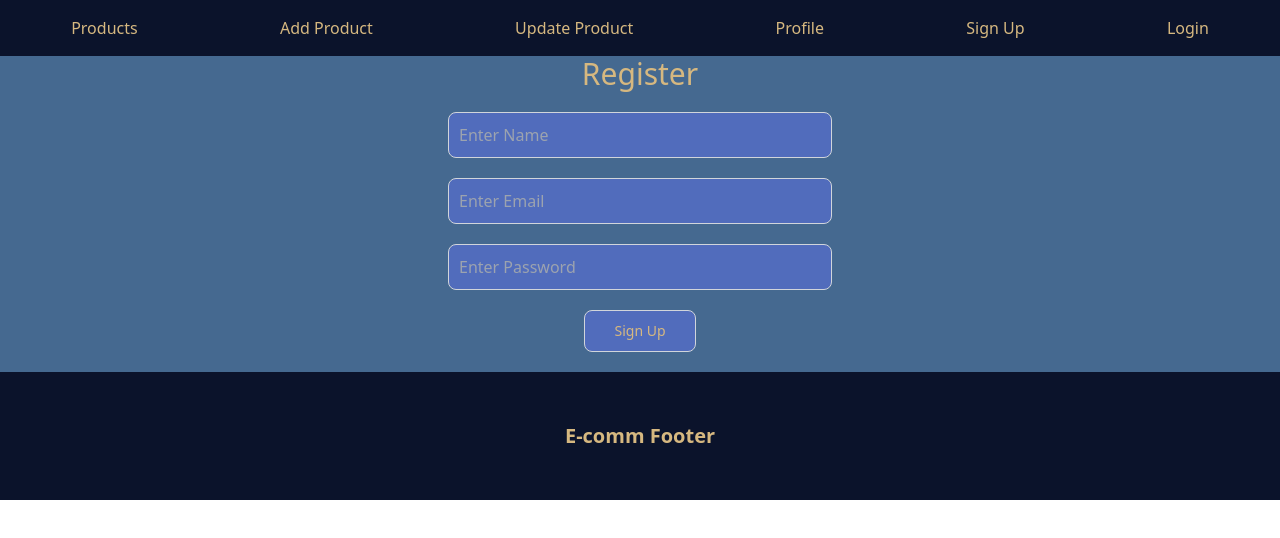
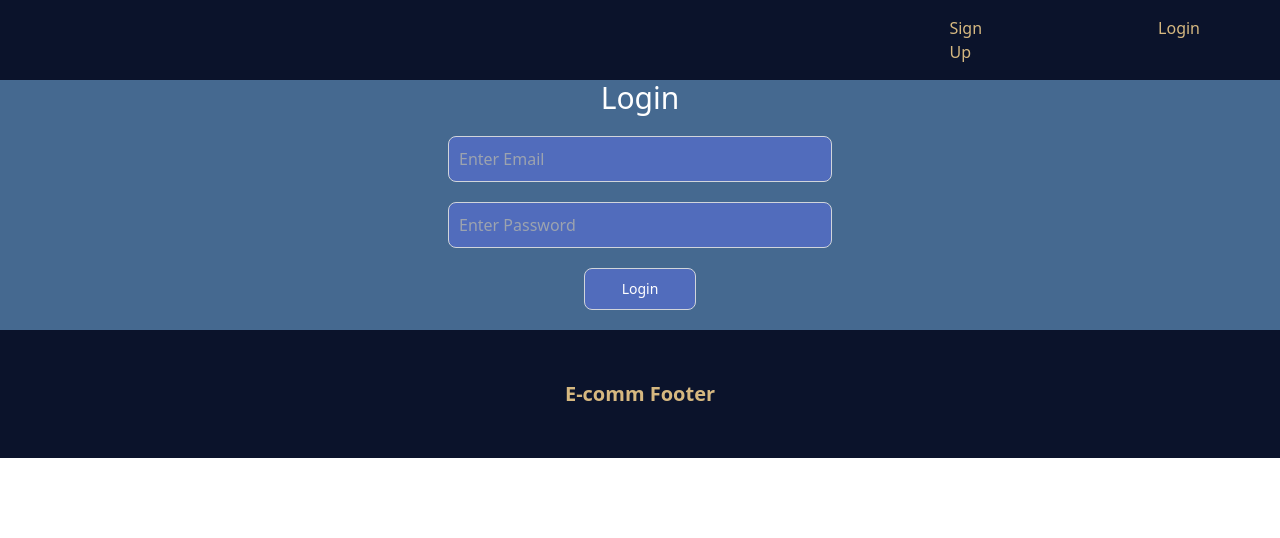
Before and after one commit to jaymalasana/React-Node, a React (Create React App) app in the folder Frontend/front-end/: page /login in a window 1280 px wide. Before the commit this address led to /signup. Shown: the top 538 px of the page. Built offline with nearby package versions, Linux system fonts and the light colour scheme.

Commit message:
Add Product API Done

```diff
--- a/Frontend/front-end/src/App.js
+++ b/Frontend/front-end/src/App.js
@@ -16,7 +16,7 @@ function App() {
               path="/"
               element={
                 <h1 className="w-full bg-[#456990] text-3xl h-20 text-[#d6b880]">
-                  Product Listing Component{" "}
+                  Product Listing Component
                 </h1>
               }
             />
@@ -24,7 +24,7 @@ function App() {
               path="/add"
               element={
                 <h1 className="w-full bg-[#456990] text-3xl  h-20 text-[#d6b880]">
-                  Add Product Component{" "}
+                  Add Product Component
                 </h1>
               }
             />{" "}
@@ -32,15 +32,15 @@ function App() {
               path="/update"
               element={
                 <h1 className="w-full bg-[#456990] text-3xl h-20 text-[#d6b880]">
-                  Update Product Component{" "}
+                  Update Product Component
                 </h1>
               }
-            />{" "}
+            />
             <Route
               path="/logout"
               element={
                 <h1 className="w-full bg-[#456990] text-3xl h-20 text-[#d6b880]">
-                  Logout Component{" "}
+                  Logout Component
                 </h1>
               }
             />
@@ -48,12 +48,12 @@ function App() {
               path="/profile"
               element={
                 <h1 className="w-full bg-[#456990] text-3xl h-20 text-[#d6b880]">
-                  Profile Component{" "}
+                  Profile Component
                 </h1>
               }
             />
-            <Route path="/login" element={<Login />} />
           </Route>
+          <Route path="/login" element={<Login />} />
           <Route path="/signup" element={<SignUp />} />
         </Routes>
       </BrowserRouter>
--- a/Frontend/front-end/src/components/Login.js
+++ b/Frontend/front-end/src/components/Login.js
@@ -1,11 +1,21 @@
-import React, { useState } from "react";
+import React, { useState, useEffect } from "react";
+import { useNavigate } from "react-router-dom";
 
 const Login = () => {
   const [email, setEmail] = useState("");
   const [password, setPassword] = useState("");
 
+  const navigate = useNavigate();
+
+  useEffect(() => {
+    const auth = localStorage.getItem("user");
+    if (auth) {
+      navigate("/");
+    }
+  });
+
   const handleClick = async () => {
-    console.log(email, password);
+    // console.log(email, password);
     let result = await fetch("http://localhost:8080/login", {
       method: "post",
       body: JSON.stringify({ email, password }),
@@ -13,26 +23,33 @@ const Login = () => {
         "Content-Type": "application/json",
       },
     });
-    console.log(result);
+    // console.log(result);
     result = await result.json();
-    console.log(result);
+    // console.log(result);
+    if (result.name) {
+      localStorage.setItem("user", JSON.stringify(result));
+      navigate("/");
+    } else {
+      alert("Please enter correct details");
+    }
   };
   return (
     <div>
       <div className="bg-[#456990]">
-        <h1 className="text-3xl text-center text-[#d6b880]">Login</h1>
+        <h1 className="text-3xl text-center text-[#ffffff]">Login</h1>
         <div className="flex justify-between flex-col">
           <form>
             <input
               type="email"
-              className="bg-[#516cbc] border border-gray-300 text-[#d6b880] text-base rounded-lg focus:ring-blue-500 focus:border-blue-500 block w-96 p-2.5 dark:bg-gray-700 dark:border-gray-600 dark:placeholder-gray-400 dark:text-[#d6b880] mx-auto my-5"
+              className="bg-[#516cbc] border border-gray-300 text-[#ffffff] text-base rounded-lg focus:ring-blue-500 focus:border-blue-500 block w-96 p-2.5 dark:bg-gray-700 dark:border-gray-600 dark:placeholder-gray-400 dark:text-[#ffffff] mx-auto my-5"
               placeholder="Enter Email"
+              autoComplete="jaymalasana051@gmail.com"
               onChange={(e) => setEmail(e.target.value)}
               value={email}
             />
             <input
               type="password"
-              className="bg-[#516cbc] border border-gray-300 text-[#d6b880] text-base rounded-lg focus:ring-blue-500 focus:border-blue-500 block w-96 p-2.5 dark:bg-gray-700 dark:border-gray-600 dark:placeholder-gray-400 dark:text-[#d6b880] mx-auto my-5"
+              className="bg-[#516cbc] border border-gray-300 text-[#ffffff] text-base rounded-lg focus:ring-blue-500 focus:border-blue-500 block w-96 p-2.5 dark:bg-gray-700 dark:border-gray-600 dark:placeholder-gray-400 dark:text-[#ffffff] mx-auto my-5"
               placeholder="Enter Password"
               autoComplete=""
               onChange={(e) => setPassword(e.target.value)}
@@ -40,7 +57,7 @@ const Login = () => {
             />
             <button
               type="button"
-              className="mx-auto my-5 bg-[#516cbc] border border-gray-300 text-[#d6b880] text-sm rounded-lg focus:ring-blue-500 focus:border-blue-500 block w-28 p-2.5 dark:bg-gray-700 dark:border-gray-600 dark:placeholder-gray-400 dark:text-white hover:bg-[#132048]"
+              className="mx-auto my-5 bg-[#516cbc] border border-gray-300 text-[#ffffff] text-sm rounded-lg focus:ring-blue-500 focus:border-blue-500 block w-28 p-2.5 dark:bg-gray-700 dark:border-gray-600 dark:placeholder-gray-400 dark:text-white hover:bg-[#132048]"
               onClick={handleClick}
             >
               Login
--- a/Frontend/front-end/src/components/Nav.js
+++ b/Frontend/front-end/src/components/Nav.js
@@ -13,7 +13,9 @@ const Nav = () => {
 
   return (
     <div>
+      {auth ? (
         <ul className="bg-[#0b132b] flex justify-around text-[#d6b880]">
+          <li className="font-medium text-xl my-3">J-ADMIN</li>
           <li className="my-4 hover:font-bold hover:underline">
             <Link to="/">Products</Link>
           </li>
@@ -27,18 +29,22 @@ const Nav = () => {
             <Link to="/profile">Profile</Link>
           </li>
           <li className="my-4 hover:font-bold hover:underline">
-          {auth ? (
             <Link onClick={logout} to="/signup">
-              Logout
+              Logout({JSON.parse(auth).name})
             </Link>
+          </li>
+        </ul>
       ) : (
+        <ul className="bg-[#0b132b] flex justify-end  text-[#d6b880]">
+          <li className="font-medium text-xl mr-[1050px] mt-[12px]">J-ADMIN</li>
+          <li className="my-4 hover:font-bold hover:underline mr-44">
             <Link to="/signup">Sign Up</Link>
-          )}
           </li>
-        <li className="my-4 hover:font-bold hover:underline">
+          <li className="my-4 hover:font-bold hover:underline mr-20">
             <Link to="/login">Login</Link>
           </li>
         </ul>
+      )}
     </div>
   );
 };
--- a/Frontend/front-end/src/components/SignUp.js
+++ b/Frontend/front-end/src/components/SignUp.js
@@ -57,7 +57,6 @@ const SignUp = () => {
               type="password"
               className="bg-[#516cbc] border border-gray-300 text-[#d6b880] text-base rounded-lg focus:ring-blue-500 focus:border-blue-500 block w-96 p-2.5 dark:bg-gray-700 dark:border-gray-600 dark:placeholder-gray-400 dark:text-[#d6b880] mx-auto my-5"
               placeholder="Enter Password"
-            autoComplete=""
               value={password}
               onChange={(e) => setPassword(e.target.value)}
             />
```
Also changed, not shown: 2 other files (tests, documents, lock files or other folders). Lines whose indentation alone changed are shown as unchanged.
